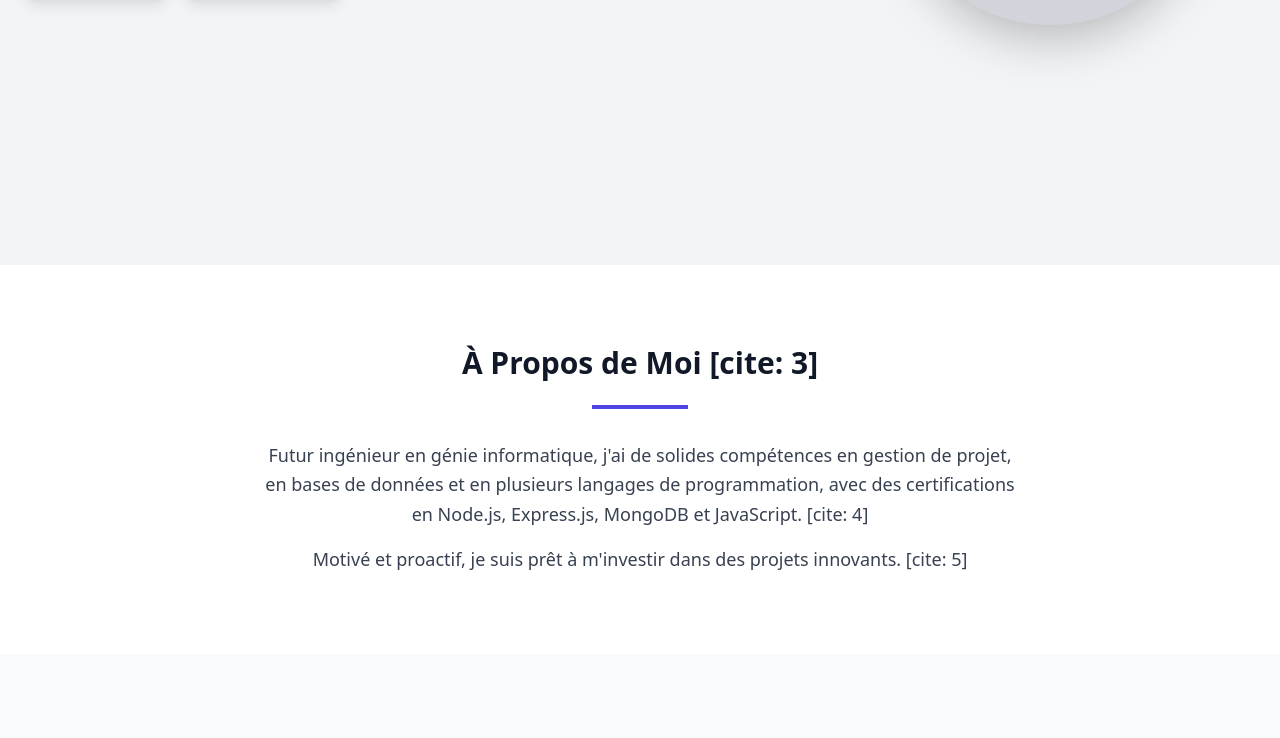
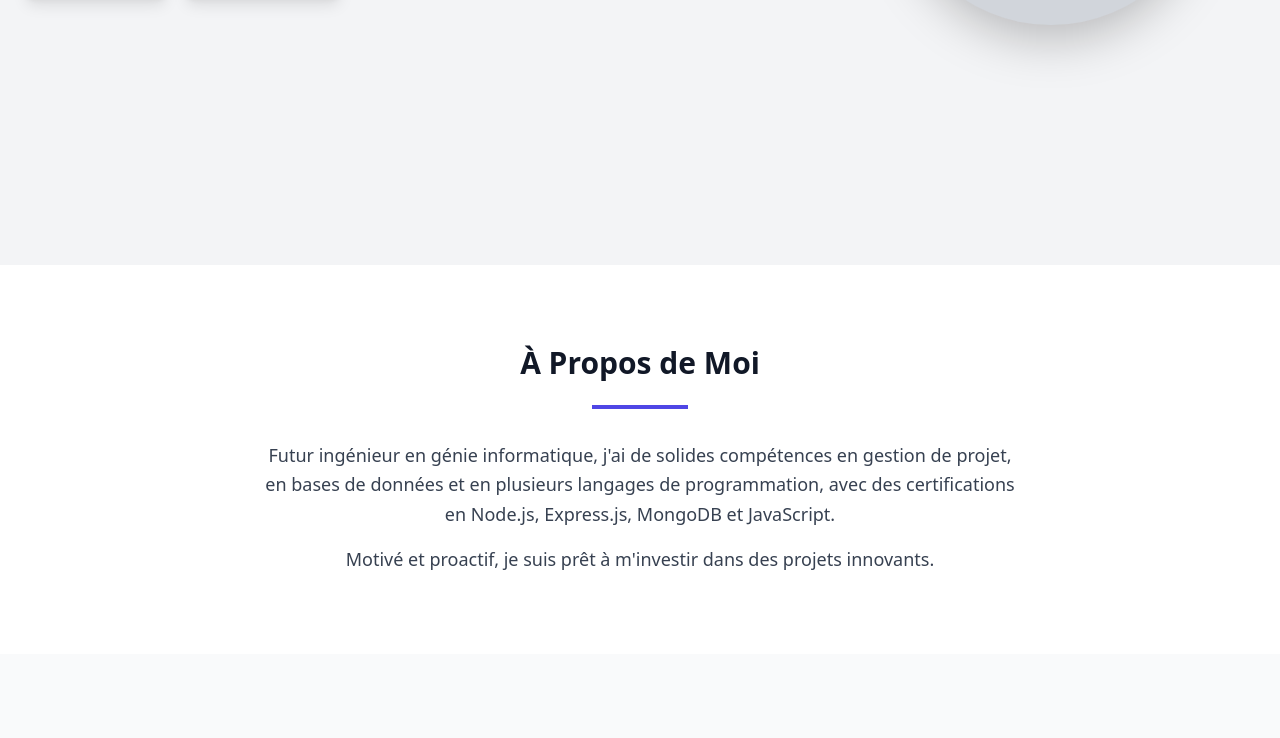
Before and after one commit to zakariaghrib/portfolio-zakariaGhrib, a React (Create React App) app: page / in a window 1280 px wide. Shown: the part 535-1273 px from the top of the page. Built offline with nearby package versions, Linux system fonts and the light colour scheme.

Commit message:
Update About.js

```diff
--- a/src/components/About.js
+++ b/src/components/About.js
@@ -4,13 +4,13 @@ const About = () => {
   return (
     <section id="à-propos" className="py-20 bg-white">
       <div className="container mx-auto px-6 text-center">
-        <h2 className="text-3xl font-bold mb-6">À Propos de Moi [cite: 3]</h2>
+        <h2 className="text-3xl font-bold mb-6">À Propos de Moi </h2>
         <div className="w-24 h-1 bg-indigo-600 mx-auto mb-8"></div>
         <p className="max-w-3xl mx-auto text-gray-700 text-lg leading-relaxed">
-          Futur ingénieur en génie informatique, j'ai de solides compétences en gestion de projet, en bases de données et en plusieurs langages de programmation, avec des certifications en Node.js, Express.js, MongoDB et JavaScript. [cite: 4]
+          Futur ingénieur en génie informatique, j'ai de solides compétences en gestion de projet, en bases de données et en plusieurs langages de programmation, avec des certifications en Node.js, Express.js, MongoDB et JavaScript.
         </p>
         <p className="max-w-3xl mx-auto text-gray-700 text-lg leading-relaxed mt-4">
-          Motivé et proactif, je suis prêt à m'investir dans des projets innovants. [cite: 5]
+          Motivé et proactif, je suis prêt à m'investir dans des projets innovants.
         </p>
       </div>
     </section>
```
